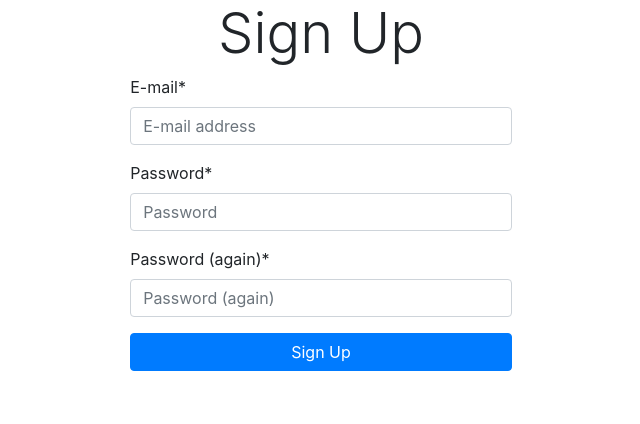
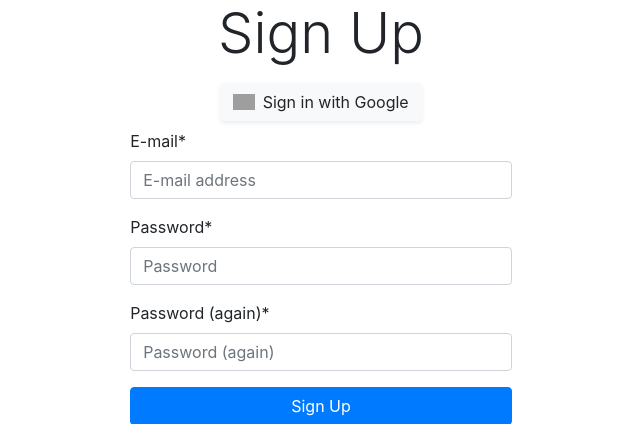
Before and after one commit to ArionMiles/Diomedes, a Django app: page /accounts/signup/ in a window 1280 px wide. Shown: the part 56-480 px from the top of the page, without its empty margins (319-959 px from the left). Run offline with Django 3.2, Linux system fonts and the light colour scheme; some libraries are stand-ins or nearby versions; grey boxes are pictures that could not be loaded.

Commit message:
Added Login with Google widget on Sign-Up form

```diff
--- a/moviealert/templates/account/signup.html
+++ b/moviealert/templates/account/signup.html
@@ -2,13 +2,27 @@
 
 {% load crispy_forms_tags %}
 
+{% load socialaccount %}
+
 {% block content %}
+
+<style>
+.google-logo {
+    height: 1em;
+}
+</style>
 
 <div class="container">
     <div class="row justify-content-center">
         <div class="col-sm-6">
             <h1 align="center", class="display-4">Sign Up</h1>
         </div>
+    </div>
+    <div class="row justify-content-center p-2">
+        <a href={% provider_login_url "google" %} class="btn btn-light shadow-sm d-inline-flex align-items-center">
+            <img src="https://upload.wikimedia.org/wikipedia/commons/thumb/5/53/Google_%22G%22_Logo.svg/600px-Google_%22G%22_Logo.svg.png" class="google-logo mr-2">
+                Sign in with Google
+        </a>
     </div>
     <div class="row justify-content-center">
         <div class="col-sm-6">
```
